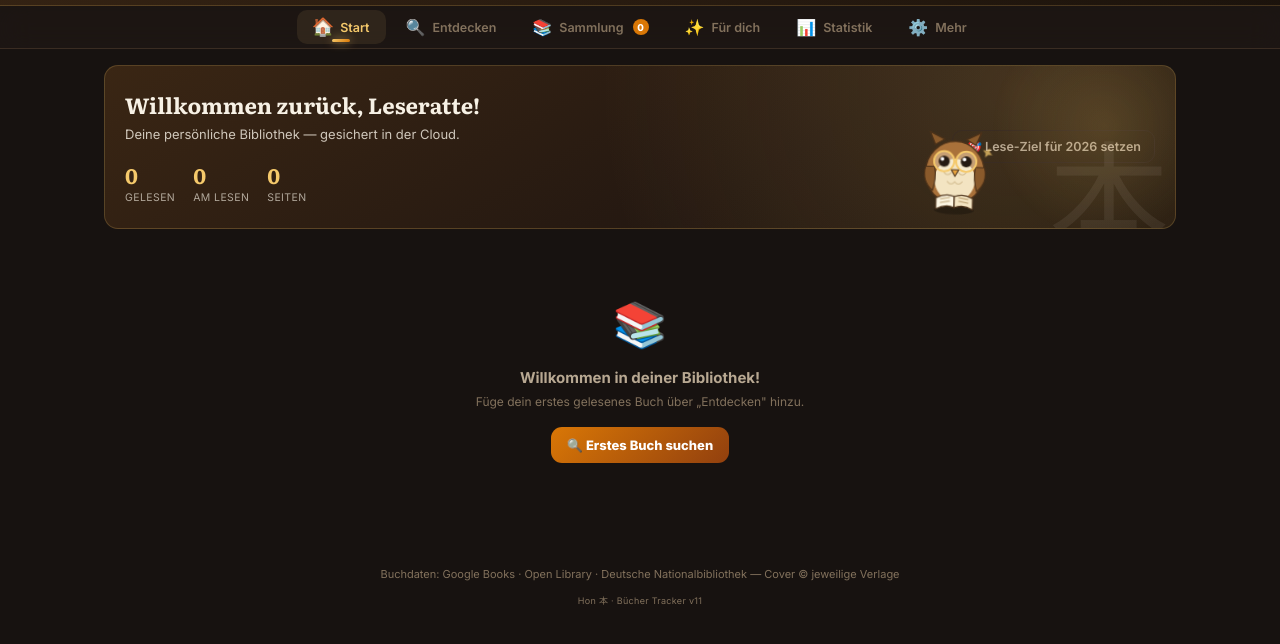
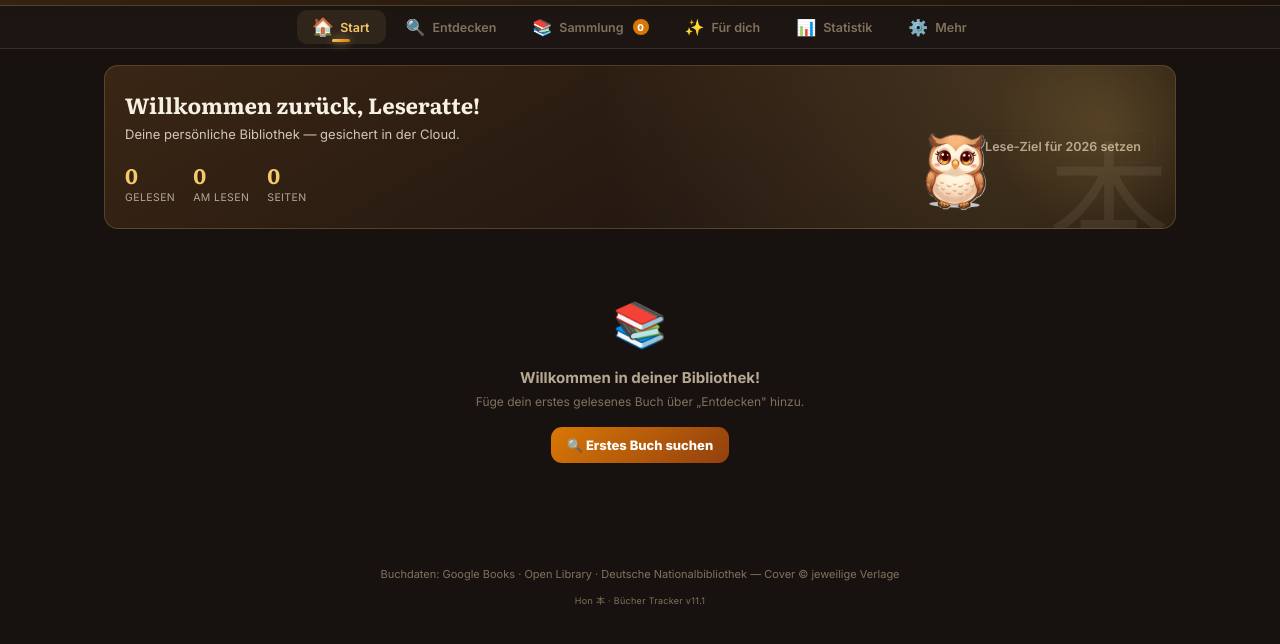
Before and after one commit to YamiSpike/book-tracker, a website: page index.html in a window 1280 px wide. Shown: the part 50-694 px from the top of the page. Drawn offline with Linux system fonts and the light colour scheme.

Commit message:
fix: v11.1 — Maskottchen Fuku als Canva-AI-Eule (Nihongo-App-Stil)
- Selbstgezeichnetes SVG durch hochwertiges Sticker-Artwork ersetzt (img/fuku.png, 512x512, freigestellt) — dieselbe Eule wie das Maskottchen-System der Nihongo-App, warme Braun/Creme-Töne passen zum Bibliotheks-Design
- Bob-Schwebe-Animation bleibt; KEIN drop-shadow-Filter am animierten Bild (verhindert iPad/Safari-Zittern, Sticker bringt eigenen Rand/Schatten mit)
- fuku.png im Service-Worker-Cache (offline-fähig)
- Getestet: Bild lädt (512x512), Bob-Animation aktiv, 0 Konsolenfehler

```diff
--- a/css/styles.css
+++ b/css/styles.css
@@ -779,6 +779,12 @@ h2 { font-size: 20px; margin: 18px 0 4px; }
   -webkit-backface-visibility: hidden;
 }
 .mascot-body svg { width: 100%; height: 100%; display: block; }
+.mascot-body .mascot-img {
+  width: 100%; height: 100%; display: block; object-fit: contain;
+  /* KEIN drop-shadow-Filter: würde auf iPad/Safari bei jedem Bob-Frame neu rastern → Zittern.
+     Der Sticker bringt eigenen Rand + Schatten mit. */
+  user-select: none; -webkit-user-drag: none; pointer-events: none;
+}
 .mascot-body:active { animation-play-state: paused; }
 @keyframes mascotBob {
   0%,100% { transform: translate3d(0,0,0) rotate(-2deg); }
--- a/index.html
+++ b/index.html
@@ -351,7 +351,7 @@
         <p class="muted" style="margin:0;">Bibliotheks-Design (Dark Academia) · Dunkles &amp; helles Papier-Theme · Kerzenlicht-Glühen im Hero · Gestaffelte Karten-Animationen · Cover-Zoom &amp; Glanz-Effekt · Untere Tab-Leiste (Mobile) · Animationen reduzierbar · Serifen-Typografie (Literata) · 🌗 Auto-Theme nach Systemeinstellung</p>
       </div>
     </details>
-    <p class="muted" style="font-size:12px;margin-top:8px;">Version v11</p>
+    <p class="muted" style="font-size:12px;margin-top:8px;">Version v11.1</p>
   </div>
 </section>
 
@@ -366,7 +366,7 @@
 
 <footer class="appfoot">
   <p>Buchdaten: Google Books · Open Library · Deutsche Nationalbibliothek — Cover © jeweilige Verlage</p>
-  <p style="font-size:9px;margin-top:4px;letter-spacing:.3px;">Hon 本 · Bücher Tracker v11</p>
+  <p style="font-size:9px;margin-top:4px;letter-spacing:.3px;">Hon 本 · Bücher Tracker v11.1</p>
 </footer>
 
 <script src="js/vendor/lz-string.min.js"></script>
--- a/js/mascot.js
+++ b/js/mascot.js
@@ -7,39 +7,9 @@
   var hidden = false;
   try { hidden = localStorage.getItem(STORAGE) === '1'; } catch (e) { /**/ }
 
-  // Chibi-Eule mit Buch (Bernstein/Creme-Palette der App)
-  var SVG = '' +
-    '<svg viewBox="0 0 100 100" xmlns="http://www.w3.org/2000/svg" aria-hidden="true">' +
-      '<ellipse cx="50" cy="93" rx="22" ry="4.5" fill="rgba(0,0,0,.28)"/>' +
-      // Ohrbüschel
-      '<path d="M28 22 L22 8 L38 16 Z" fill="#8a5a2b" stroke="#4a3018" stroke-width="1.5" stroke-linejoin="round"/>' +
-      '<path d="M72 22 L78 8 L62 16 Z" fill="#8a5a2b" stroke="#4a3018" stroke-width="1.5" stroke-linejoin="round"/>' +
-      // Körper
-      '<ellipse cx="50" cy="52" rx="32" ry="34" fill="#a9713a" stroke="#4a3018" stroke-width="1.5"/>' +
-      // Bauch
-      '<ellipse cx="50" cy="60" rx="22" ry="23" fill="#f3e4c2"/>' +
-      '<path d="M38 52 q4 5 8 0 M54 52 q4 5 8 0 M42 62 q4 5 8 0 M50 62 q4 5 8 0" fill="none" stroke="#d9c49a" stroke-width="1.4" stroke-linecap="round"/>' +
-      // Flügel
-      '<path d="M18 46 Q14 62 26 72 Q30 60 28 46 Z" fill="#8a5a2b" stroke="#4a3018" stroke-width="1.2"/>' +
-      '<path d="M82 46 Q86 62 74 72 Q70 60 72 46 Z" fill="#8a5a2b" stroke="#4a3018" stroke-width="1.2"/>' +
-      // Brille (Lese-Eule!)
-      '<circle cx="38" cy="40" r="11" fill="rgba(253,246,227,.35)" stroke="#f5c96b" stroke-width="2"/>' +
-      '<circle cx="62" cy="40" r="11" fill="rgba(253,246,227,.35)" stroke="#f5c96b" stroke-width="2"/>' +
-      '<line x1="49" y1="40" x2="51" y2="40" stroke="#f5c96b" stroke-width="2"/>' +
-      // Augen (blinzeln via .eye)
-      '<g class="eye"><circle cx="38" cy="40" r="6" fill="#241a12"/><circle cx="36" cy="37.5" r="2" fill="#fff"/></g>' +
-      '<g class="eye"><circle cx="62" cy="40" r="6" fill="#241a12"/><circle cx="60" cy="37.5" r="2" fill="#fff"/></g>' +
-      // Schnabel
-      '<path d="M46 49 L54 49 L50 56 Z" fill="#e8a33d" stroke="#4a3018" stroke-width="1.2" stroke-linejoin="round"/>' +
-      // Buch in den Krallen
-      '<g>' +
-        '<path d="M30 80 Q40 74 50 78 L50 90 Q40 86 30 92 Z" fill="#fdf6e3" stroke="#4a3018" stroke-width="1.2"/>' +
-        '<path d="M70 80 Q60 74 50 78 L50 90 Q60 86 70 92 Z" fill="#f3e4c2" stroke="#4a3018" stroke-width="1.2"/>' +
-        '<path d="M35 81 L45 79 M35 85 L45 83 M55 79 L65 81 M55 83 L65 85" stroke="#b39868" stroke-width="1.1" stroke-linecap="round"/>' +
-      '</g>' +
-      // Funkel-Stern
-      '<path class="spark" d="M85 24 l1.6 4 4 1.6 -4 1.6 -1.6 4 -1.6 -4 -4 -1.6 4 -1.6 Z" fill="#f5c96b"/>' +
-    '</svg>';
+  // Eule „Fuku" — hochwertiges Canva-AI-Sticker-Artwork (identisch zum Maskottchen-Stil der Nihongo-App).
+  // Freigestelltes PNG (512×512, transparenter Hintergrund) statt selbstgezeichnetem SVG.
+  var SVG = '<img class="mascot-img" src="img/fuku.png" alt="" width="92" height="92" draggable="false" />';
 
   function clampPlace() {
     if (!el) return;
--- a/js/update.js
+++ b/js/update.js
@@ -4,7 +4,7 @@
    der NUTZER über einen dezenten Banner — ein Loop ist per Konstruktion unmöglich. */
 (function () {
   'use strict';
-  var APP_VERSION = 'v11'; // bei jedem Release zusammen mit sw.js-CACHE + version.json bumpen
+  var APP_VERSION = 'v11.1'; // bei jedem Release zusammen mit sw.js-CACHE + version.json bumpen
 
   function showUpdateBanner(newV) {
     try {
--- a/sw.js
+++ b/sw.js
@@ -1,5 +1,5 @@
-/* Hon 本 · Bücher Tracker — Service Worker v11 */
-const CACHE = 'buecher-v11';
+/* Hon 本 · Bücher Tracker — Service Worker v11.1 */
+const CACHE = 'buecher-v11-1';
 const ASSETS = [
   './',
   './index.html',
@@ -12,6 +12,7 @@ const ASSETS = [
   './js/mascot.js',
   './manifest.json',
   './icon.svg',
+  './img/fuku.png',
   './icons/icon-180.png',
   './icons/icon-192.png',
   './icons/icon-512.png',
--- a/version.json
+++ b/version.json
@@ -1,4 +1,4 @@
 {
-  "v": "v11",
+  "v": "v11.1",
   "_comment": "Server-seitige Versions-Datei für den Update-Banner. Bei jedem Update MUSS dieser Wert mit APP_VERSION in js/update.js übereinstimmen."
 }
```
Also changed, not shown: img/fuku.png (added).
